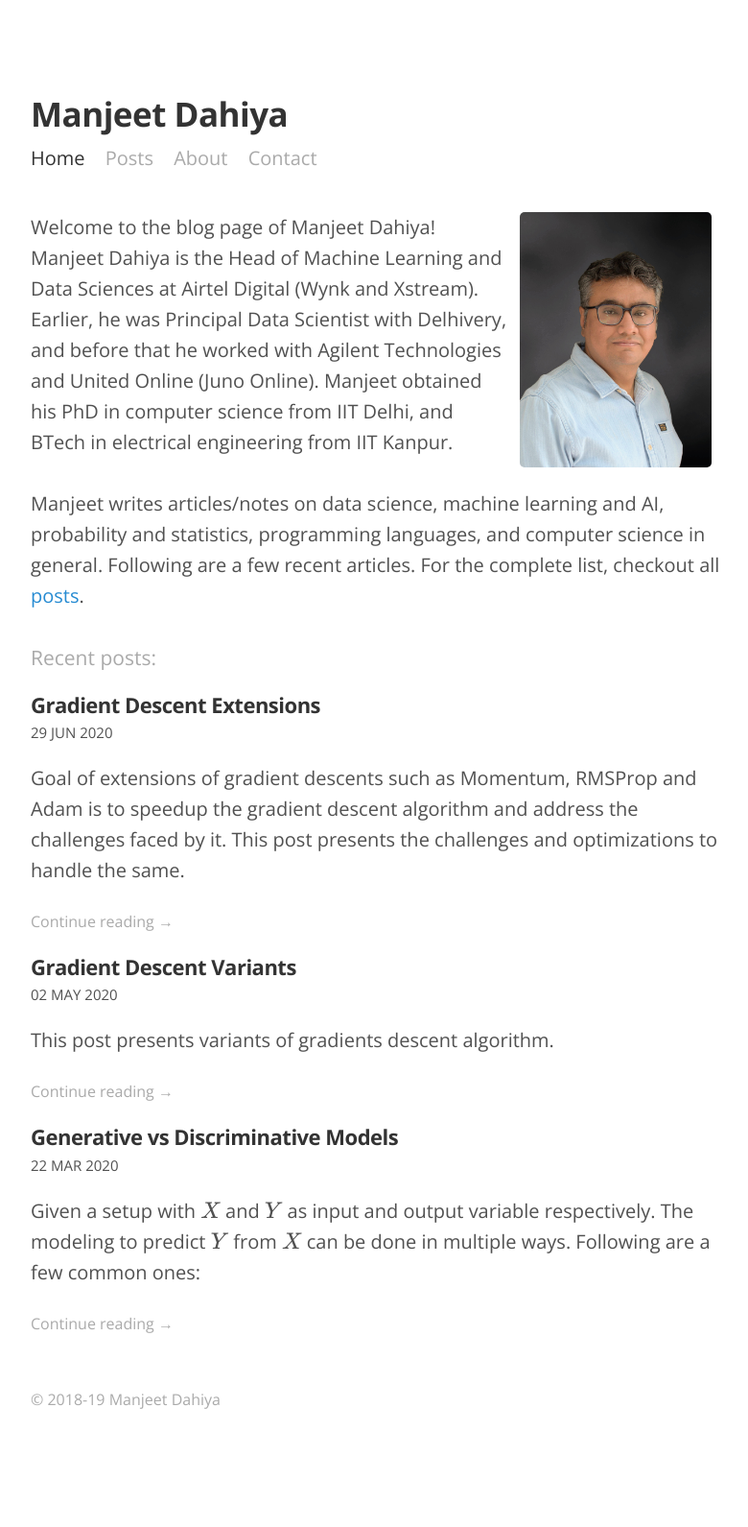
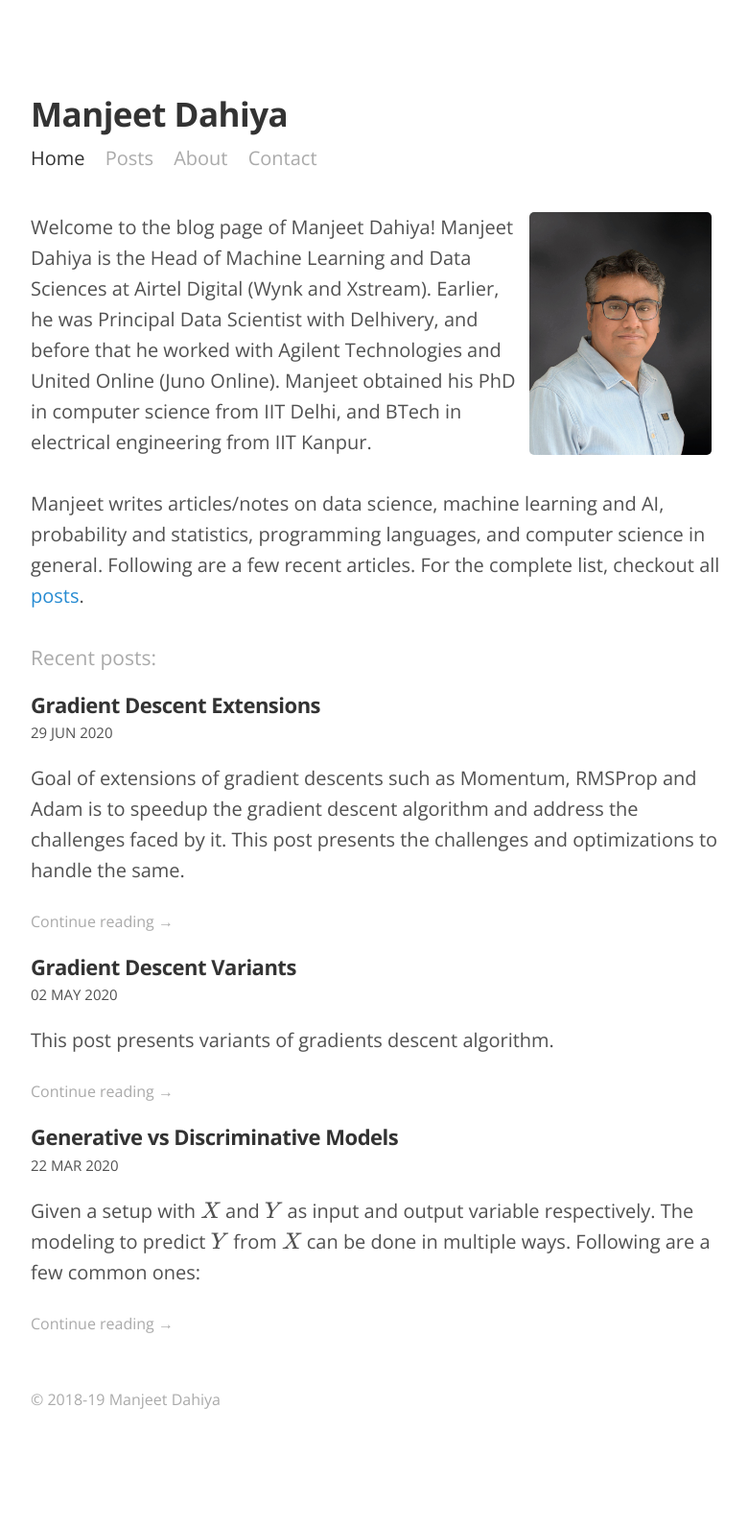
Before and after one commit to manjeetdahiya/manjeetdahiya.github.io, a Jekyll site: the page built from index.html, in a window 1280 px wide. Shown: the whole page at 96% size, without its empty margins (248-1028 px from the left). Built offline with Jekyll 4.4.1, drawn with Linux system fonts in a browser that asks for light colours; formulas are drawn with MathJax 3.

Commit message:
Update index.html

```diff
--- a/index.html
+++ b/index.html
@@ -2,7 +2,7 @@
 layout: page
 ---
 
-<img src="assets/manjeetdahiya.jpg" alt="Manjeet Dahiya" style="float:right;margin-right:10px;margin-left:10px" width="200">
+<img src="assets/manjeetdahiya.jpg" alt="Manjeet Dahiya" style="float:right;margin-right:10px;margin-left:10px" width="190">
 
 Welcome to the blog page of Manjeet Dahiya!
 Manjeet Dahiya is the Head of Machine Learning and Data Sciences at Airtel Digital (Wynk and Xstream).
```
